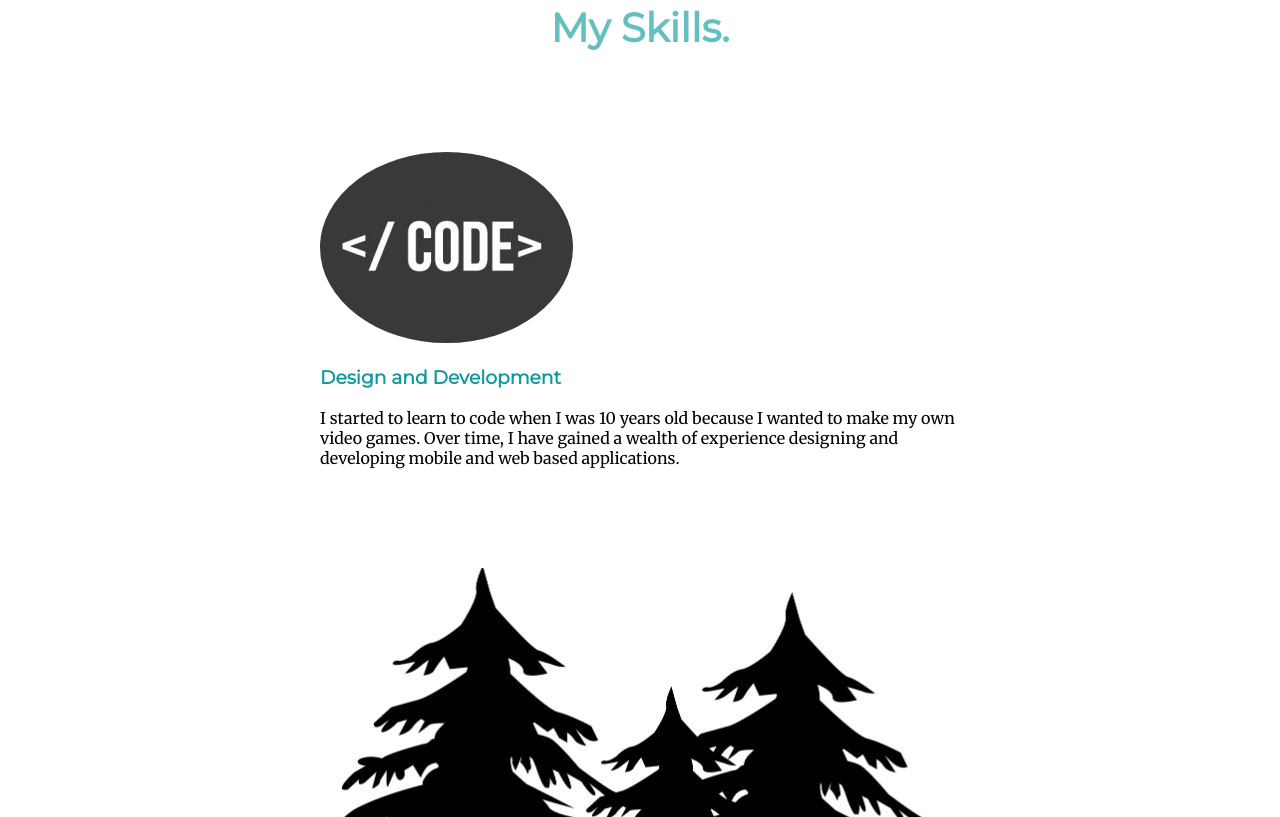
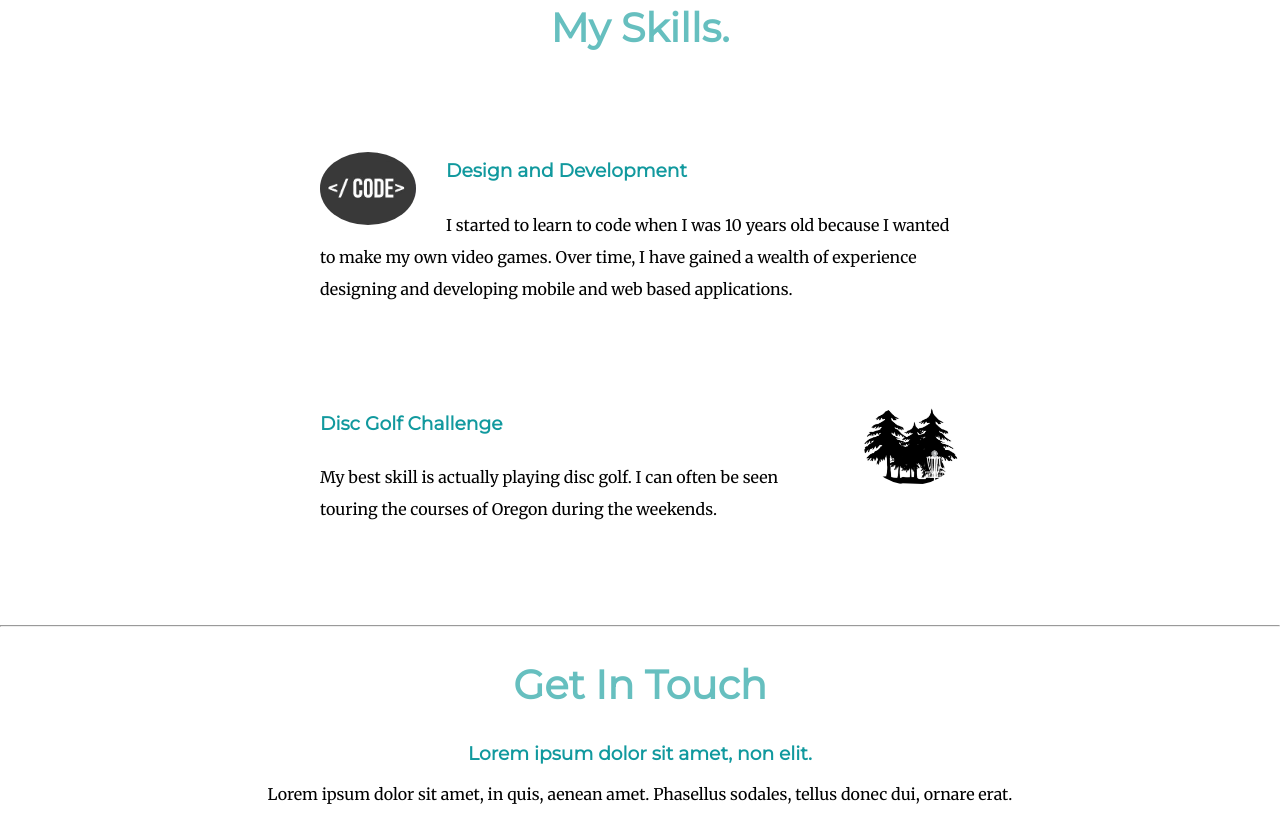
Before and after one commit to rjmead23/CSS---My-Site, a plain HTML site: page index.html in a window 1280 px wide. Shown: the part 1283-2100 px from the top of the page. Drawn offline with Linux system fonts and the light colour scheme.

Commit message:
Style changes.

```diff
--- a/css/styles.css
+++ b/css/styles.css
@@ -28,6 +28,16 @@ h3 {
 
 .skillsImage{
   border-radius: 50%;
+  width: 15%;
+  float: left;
+  margin-right: 30px;
+}
+
+.discGolfImage {
+  border-radius: 50%;
+  width: 15%;
+  float: right;
+  margin-left: 30px;
 }
 
 .subtitle{
@@ -52,7 +62,9 @@ h3 {
   width: 50%;
   margin: 100px auto 100px auto;
   text-align: left;
+  line-height: 2;
 }
+
 
 .top-cloud {
   position: absolute;
```
Also changed, not shown: index.html (+2 -1 lines).
